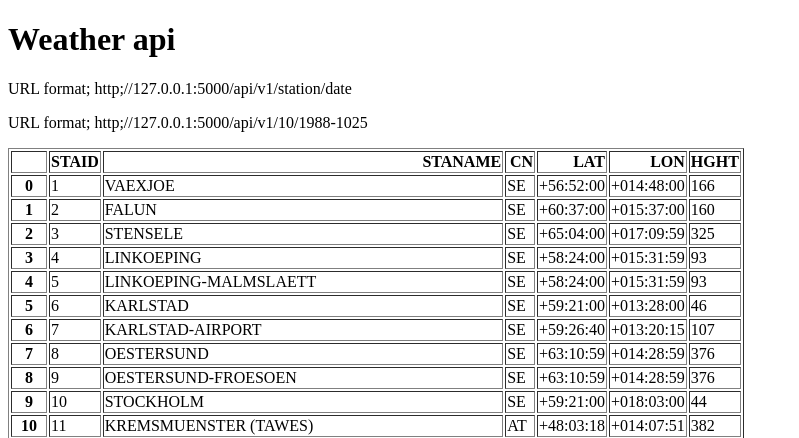
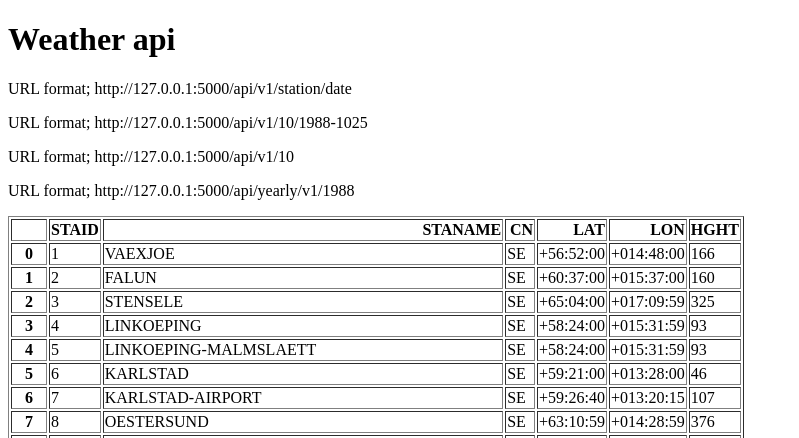
Before and after one commit to phutanle9/app6-api-weather, a Flask app: page / in a window 1280 px wide. Shown: the top 438 px of the page, without its empty margins (0-799 px from the left). Run offline with Flask 3, Linux system fonts and the light colour scheme.

Commit message:
add endpoint. yearly and all data

```diff
--- a/main.py
+++ b/main.py
@@ -1,4 +1,4 @@
-from flask import Flask, render_template
+from flask import Flask, render_template, jsonify
 import pandas as pd
 
 app = Flask(__name__)
@@ -11,13 +11,8 @@ def home():
 
 @app.route("/api/v1/<station>/<date>")
 def about(station, date):
-    filename = f"data_small/TG_STAID{str(station).zfill(6)}.txt"
+    filename = f"data_small/TG_STAID" +str(station).zfill(6) +".txt"
     df = pd.read_csv(filename, skiprows=20, parse_dates=["    DATE"])
-
-    # Clean up column names by stripping spaces
-    df.columns = df.columns.str.strip()
-
-    # Retrieve temperature for the given station and date
     temperature = df.loc[df['    DATE'] == date, '   TG'].squeeze() / 10
 
     return {
@@ -26,5 +21,22 @@ def about(station, date):
         "temperature": temperature
     }
 
+
+@app.route("/api/v1/<station>")
+def all_data(station):
+    filename = f"data_small/TG_STAID" +str(station).zfill(6) +".txt"
+    df = pd.read_csv(filename, skiprows=20, parse_dates=["    DATE"])
+    result = df.to_dict(orient="records")
+    return result
+
+@app.route("/api/v1/yearly/<station>/<year>")
+def yearly(station,year):
+    filename = f"data_small/TG_STAID" +str(station).zfill(6) +".txt"
+    df = pd.read_csv(filename, skiprows=20)
+    df["    DATE"] = df["    DATE"].astype(str)
+    result = df[df["    DATE"].str.startswith(str(year))].to_dict()
+    return result
+
+
 if __name__ == "__main__":
     app.run(debug=True)
--- a/templates/home.html
+++ b/templates/home.html
@@ -6,8 +6,11 @@
 </head>
 <body>
 <h1>Weather api</h1>
-<p>URL format; http;//127.0.0.1:5000/api/v1/station/date</p>
-<p>URL format; http;//127.0.0.1:5000/api/v1/10/1988-1025</p>
+<p>URL format; http://127.0.0.1:5000/api/v1/station/date</p>
+<p>URL format; http://127.0.0.1:5000/api/v1/10/1988-1025</p>
+<p>URL format; http://127.0.0.1:5000/api/v1/10</p>
+<p>URL format; http://127.0.0.1:5000/api/yearly/v1/1988</p>
+
 <p>{{data|safe}}</p>
 
 </body>
```
